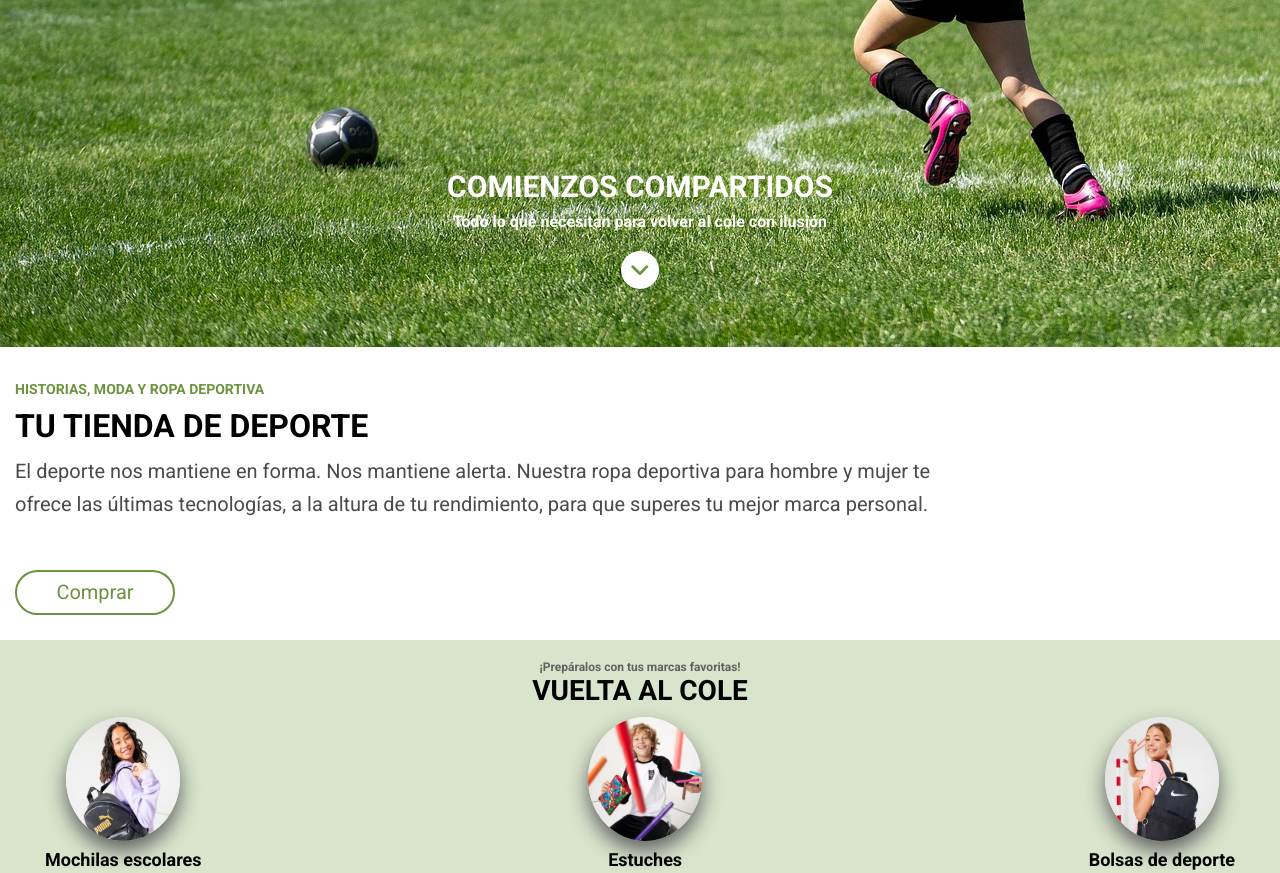
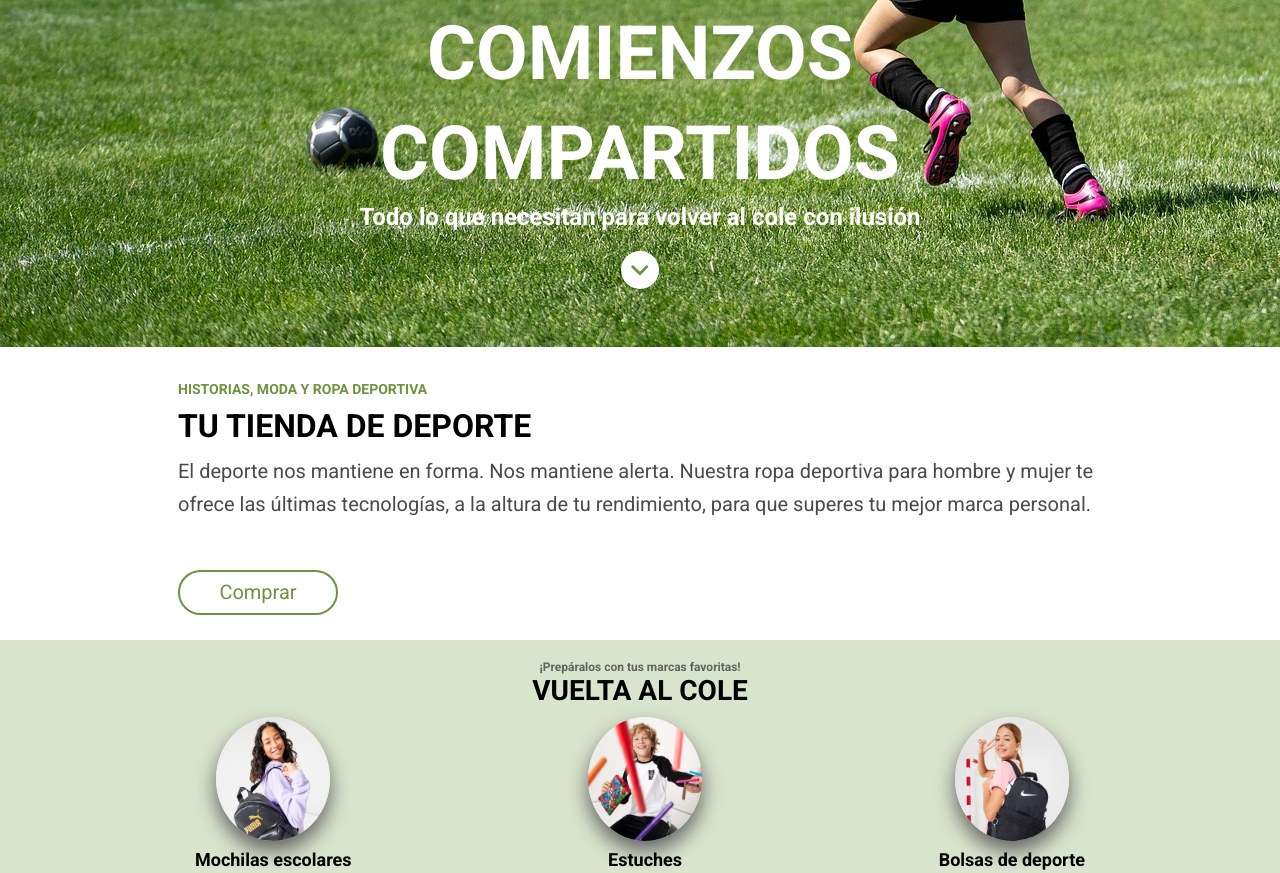
Before and after one commit to Adalab/modulo-1-evaluacion-final-mloherr, a website built with Vite: page src/index.html in a window 1280 px wide. Shown: the part 453-1326 px from the top of the page. Built offline with nearby package versions, Linux system fonts and the light colour scheme.

Commit message:
desktop version

```diff
--- a/src/scss/layout/_footer.scss
+++ b/src/scss/layout/_footer.scss
@@ -29,6 +29,8 @@
         display: flex;
         flex-direction: column;
         gap: 15px;
+        width: 100%;
+        max-width: 920px;
 
         @media all and (min-width:768px) {
             display: flex;
--- a/src/scss/layout/_header.scss
+++ b/src/scss/layout/_header.scss
@@ -25,20 +25,35 @@
     &__content {
         display: flex;
         flex-direction: column;
+        flex-wrap: wrap;
         text-align: center;
-        padding: 0 45px;
+        width: 75%;
+
+        @media all and (min-width:1280px) {
+            width: 50%;
+        }
 
         & h1 {
             color: $white;
             font-size: 1.875rem;
             font-weight: $fontWeightBold;
             line-height: 50px;
+
+            @media all and (min-width:768px) {
+                font-size: 4.688rem;
+                line-height: 100px;
+            }
         }
 
         & h2 {
             color: $white;
             font-size: 1rem;
             line-height: 19px;
+
+            @media all and (min-width:768px) {
+                font-size: 1.5rem;
+                line-height: 28px;
+            }
         }
     }
 
--- a/src/scss/layout/_section1.scss
+++ b/src/scss/layout/_section1.scss
@@ -1,14 +1,14 @@
 .section1 {
     display: flex;
     flex-direction: column;
-    justify-content: flex-start;
-    align-items: start;
+    justify-content: center;
+    align-items: center;
     gap: 6px;
     padding-top: 34px;
-    margin: 0 15px;
 
     &__text {
         max-width: 924px;
+        margin: 0 13px;
 
         & h4 {
             color: $mossGreen;
@@ -41,10 +41,17 @@
     }
 
     &__button {
+        display: flex;
         margin-top: 42px;
         margin-bottom: 25px;
+        width: 100%;
+        max-width: 924px;
+        justify-content: flex-start;
+        align-items: start;
+
 
             & button {
+            justify-self: flex-start;
             border: solid 2px $mossGreen;
             background-color: $white;
             color: $mossGreen;
--- a/src/scss/layout/_section2.scss
+++ b/src/scss/layout/_section2.scss
@@ -5,6 +5,8 @@
     grid-template-rows: auto;
     row-gap: 10px;
     padding-top: 20px;
+    justify-items: center;
+
 
     @media all and (min-width:768px) {
         display: grid;
@@ -49,16 +51,18 @@
         justify-content: center;
         align-items: center;
         gap: 20px;
-
         grid-column: 1/4;
         grid-row: 2/3;
+        width: 100%;
+        max-width: 920px;
+        padding: 0 15px;
+
 
         @media all and (min-width:768px) {
             display: flex;
             flex-direction: row;
             justify-content: space-between;
             align-items: center;
-            margin: 0 45px;
         }
 
             &--img1 {
```
Also changed, not shown: src/scss/core/_reset.scss (line endings or trailing spaces), src/scss/core/_variables.scss (line endings or trailing spaces).
